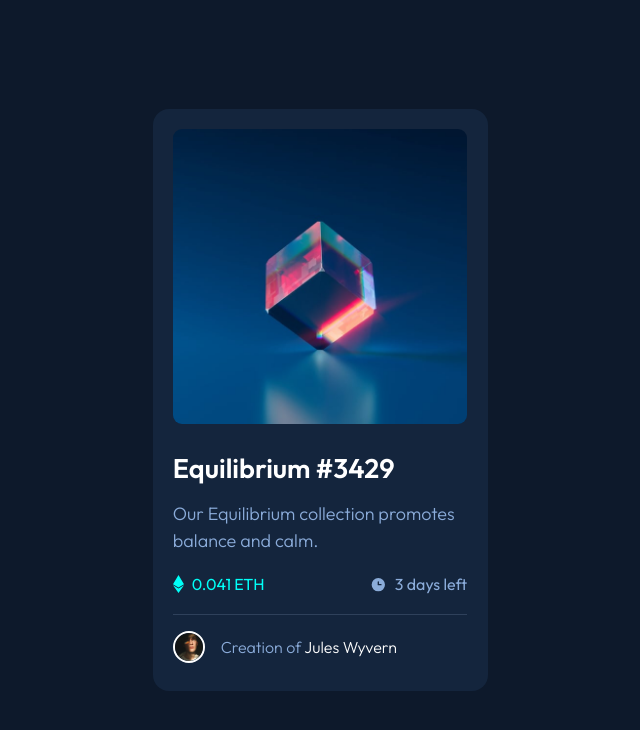
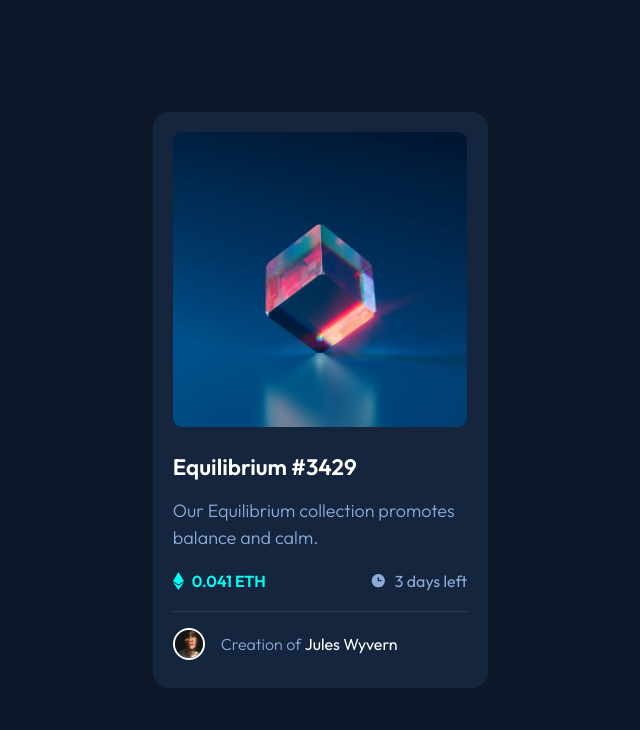
Before and after one commit to VasJM/nft-preview-card-component, a plain HTML site: page index.html in a window 1280 px wide. Shown: the whole page, without its empty margins (320-960 px from the left). Drawn offline with Linux system fonts and the light colour scheme.

Commit message:
Update style.css
Adjusted h1 font size and other font weights

```diff
--- a/style.css
+++ b/style.css
@@ -76,6 +76,7 @@ a {
 }
 
 h1 {
+    font-size: 1.4rem;
     line-height: 1;
     margin-top: 0.5em;
 }
@@ -142,6 +143,7 @@ h1 > a {
 
 .nft__price {
     color: var(--clr-secondary);
+    font-weight: var(--fw-semibold);
 }
 
 /* NFT Creator */
@@ -161,4 +163,5 @@ h1 > a {
 
 .nft__creator__name {
     color: var(--clr-neutral-100);
+    font-weight: var(--fw-regular);
 }
```
